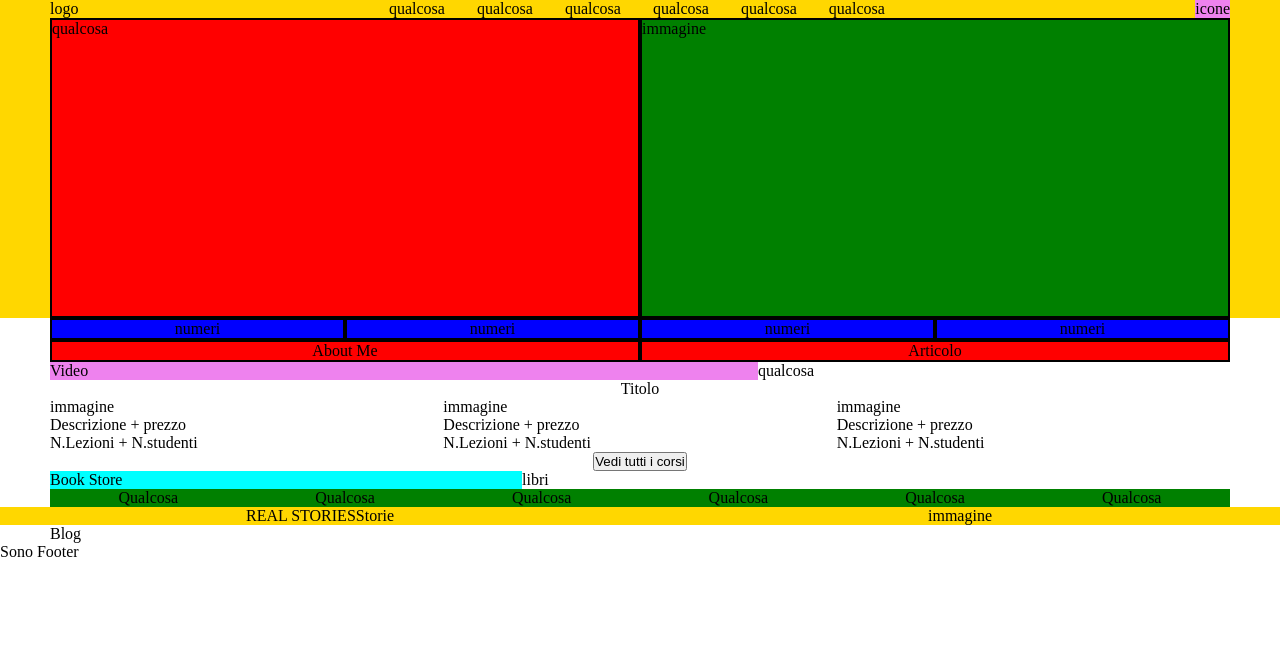
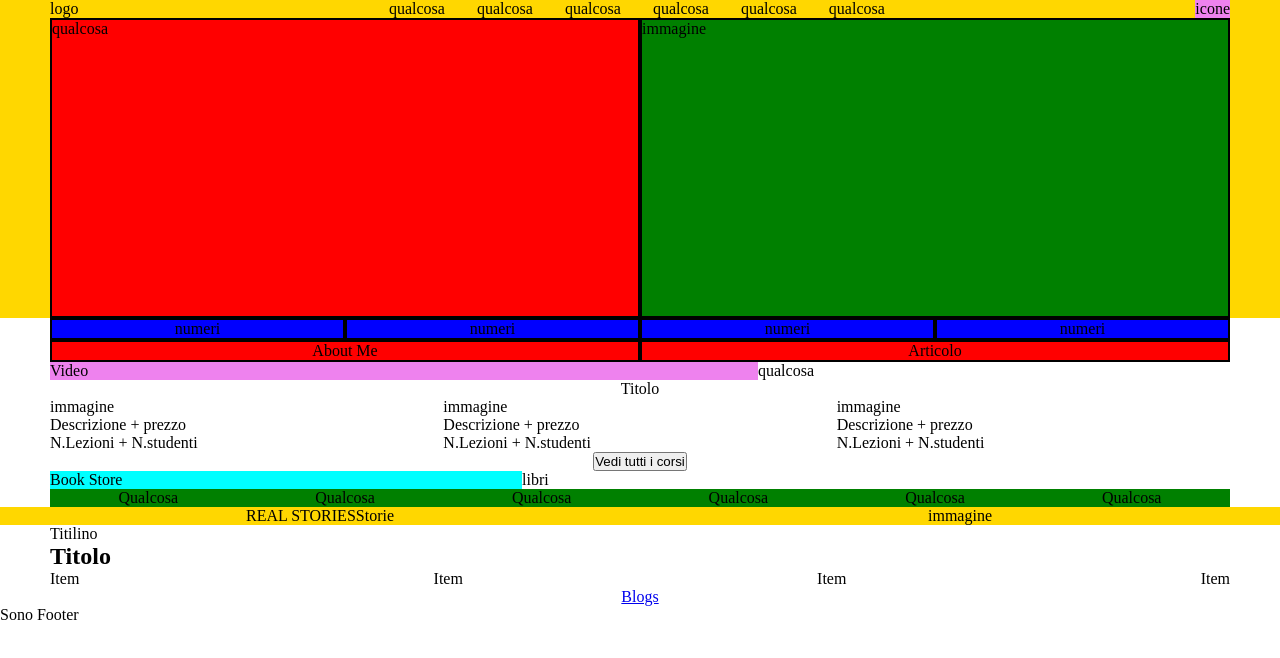
Before and after one commit to Marco-Vigilio/proj-html-vuejs, a Vue app: page / in a window 1280 px wide. Shown: the top 658 px of the page. Built offline with nearby package versions, Linux system fonts and the light colour scheme.

Commit message:
creo struttura per component Blog

```diff
--- a/src/components/main/Blog.vue
+++ b/src/components/main/Blog.vue
@@ -1,9 +1,29 @@
 <template>
-    <section>Blog</section>
+    <section>
+        <span>Titilino</span>
+        <h1>Titolo</h1>
+        <div class="items">
+            <div>Item</div>
+            <div>Item</div>
+            <div>Item</div>
+            <div>Item</div>
+        </div>
+        <a href="#">Blogs</a>
+    </section>
 </template>
 <script>
 export default {
     name: "Blog",
 }
 </script>
-<style lang="scss" scoped></style>
+<style lang="scss" scoped>
+.items {
+    display: flex;
+    justify-content: space-between;
+}
+
+a {
+    display: flex;
+    justify-content: center;
+}
+</style>
```
